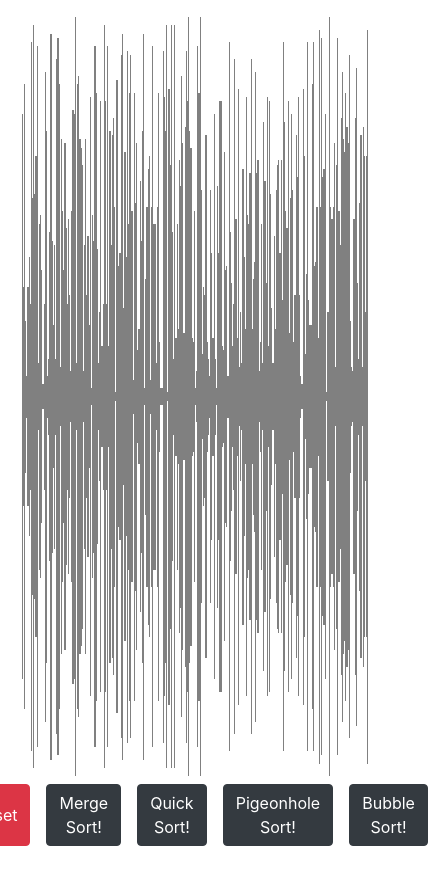
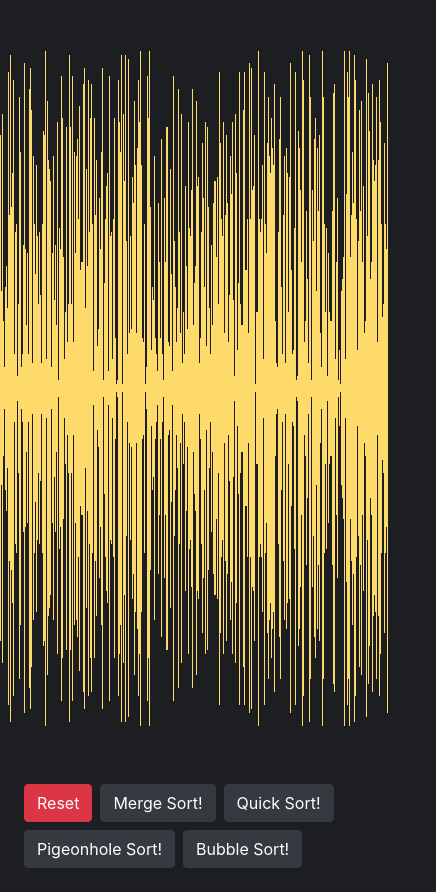
Before and after one commit to nikolajjsj/Sorting-Visualization, a React (Create React App) app: page / in a window 390 px wide. Shown: the whole page, 436 px wide, since content can reach past the window. Before the commit the page ends 854 px from the top, so only its background shows below. Built offline with nearby package versions, Linux system fonts and the light colour scheme.

Commit message:
Updated style and colors, plus better responsive design

```diff
--- a/src/App.css
+++ b/src/App.css
@@ -1,38 +1,41 @@
-.App {
-  text-align: center;
+:root {
+  --bg-color: #1d1e22;
+  --text-color: #d4d4dc;
+  --accent-color: #feda6a;
 }
 
-.App-logo {
-  height: 40vmin;
-  pointer-events: none;
+body {
+  background-color: var(--bg-color);
+  color: var(--text-color);
 }
 
-@media (prefers-reduced-motion: no-preference) {
-  .App-logo {
-    animation: App-logo-spin infinite 20s linear;
-  }
-}
-
-.App-header {
-  background-color: #282c34;
-  min-height: 100vh;
+.page-div {
   display: flex;
   flex-direction: column;
   align-items: center;
-  justify-content: center;
-  font-size: calc(10px + 2vmin);
-  color: white;
+  justify-content: space-between;
+  height: 100%;
+  width: 100%;
 }
 
-.App-link {
-  color: #61dafb;
+.array-div {
+  display: flex;
+  flex-direction: row;
+  align-items: center;
+  justify-content: space-evenly;
+  height: 90vh;
+  width: 100%;
 }
 
-@keyframes App-logo-spin {
-  from {
-    transform: rotate(0deg);
-  }
-  to {
-    transform: rotate(360deg);
-  }
+.array-bar {
+  width: .25vw;
+  background-color: var(--accent-color);
+  margin-top: 2vh;
 }
+
+.buttons {
+  display: flex;
+  flex-wrap: wrap;
+  flex-direction: row;
+  margin: 20px;
+}
--- a/src/App.js
+++ b/src/App.js
@@ -1,6 +1,6 @@
 import React from "react";
 import "./App.css";
-import SortingVisualizer from "./SortingVisualizer/SortingVisualizer";
+import SortingVisualizer from "./SortingVisualizer.jsx";
 
 function App() {
   return (
--- a/src/SortingVisualizer/SortingVisualizer.jsx
+++ b/src/SortingVisualizer.jsx
@@ -1,8 +1,9 @@
 import React from "react";
-import "./SortingVisualizer.css";
+import "./App.css";
 
 const ANIMATION_SPEED_MS = 2;
-const NUMBER_OF_BARS = 300;
+const NUMBER_OF_BARS = 400;
+const BAR_COLOR = "feda6a";
 
 export default class SortingVisualizer extends React.Component {
   constructor(props) {
@@ -12,6 +13,73 @@ export default class SortingVisualizer extends React.Component {
 
   componentDidMount() {
     this.resetArray();
+  }
+
+  resetArray() {
+    const array = [];
+    for (let i = 0; i < NUMBER_OF_BARS; i++) {
+      array.push(randomIntFromInterval(1, 80));
+    }
+    this.setState({ array });
+  }
+
+  render() {
+    const { array } = this.state;
+
+    return (
+      <div className="page-div">
+        <div className="array-div">
+          {array.map((value, id) => (
+            <div
+              className="array-bar"
+              style={{ height: `${value}vh` }}
+              key={id}
+            ></div>
+          ))}
+        </div>
+        <div className="buttons">
+          <button
+            type="button"
+            className="btn btn-danger m-1"
+            onClick={() => this.resetArray()}
+          >
+            Reset
+          </button>
+          <button
+            type="button"
+            className="btn btn-dark m-1"
+            onClick={() =>
+              this.mergeSort(this.state.array, 0, this.state.array.length - 1)
+            }
+          >
+            Merge Sort!
+          </button>
+          <button
+            type="button"
+            className="btn btn-dark m-1"
+            onClick={() =>
+              this.quickSort(this.state.array, 0, this.state.array.length - 1)
+            }
+          >
+            Quick Sort!
+          </button>
+          <button
+            type="button"
+            className="btn btn-dark m-1"
+            onClick={() => this.pigeonHoleSort(this.state.array)}
+          >
+            Pigeonhole Sort!
+          </button>
+          <button
+            type="button"
+            className="btn btn-dark m-1"
+            onClick={() => this.bubbleSort(this.state.array)}
+          >
+            Bubble Sort!
+          </button>
+        </div>
+      </div>
+    );
   }
 
   async mergeSort(arr, left, right) {
@@ -87,21 +155,21 @@ export default class SortingVisualizer extends React.Component {
     for (let i = 0; i < len; i++) {
       await sleep(ANIMATION_SPEED_MS);
       if (arr[i] > max) {
-        array_bars[max_index].style.backgroundColor = "grey";
+        array_bars[max_index].style.backgroundColor = "BAR_COLOR";
         max = arr[i];
         max_index = i;
         array_bars[i].style.backgroundColor = "red";
       } else if (arr[i] < min) {
-        array_bars[min_index].style.backgroundColor = "grey";
+        array_bars[min_index].style.backgroundColor = "BAR_COLOR";
         min = arr[i];
         min_index = i;
         array_bars[i].style.backgroundColor = "black";
       } else {
-        array_bars[i].style.backgroundColor = "grey";
+        array_bars[i].style.backgroundColor = "BAR_COLOR";
       }
     }
     for (let i = 0; i < array_bars.length; i++) {
-      array_bars[i].style.backgroundColor = "grey";
+      array_bars[i].style.backgroundColor = "BAR_COLOR";
     }
     let range = max - min + 1;
     let phole = Array(len).fill(0);
@@ -127,73 +195,6 @@ export default class SortingVisualizer extends React.Component {
       }
     }
   }
-
-  resetArray() {
-    const array = [];
-    for (let i = 0; i < NUMBER_OF_BARS; i++) {
-      array.push(randomIntFromInterval(1, 90));
-    }
-    this.setState({ array });
-  }
-
-  render() {
-    const { array } = this.state;
-
-    return (
-      <div className="page-div">
-        <div className="array-div">
-          {array.map((value, id) => (
-            <div
-              className="array-bar"
-              style={{ height: `${value}vh` }}
-              key={id}
-            ></div>
-          ))}
-        </div>
-        <div className="buttons">
-          <button
-            type="button"
-            className="btn btn-danger m-2"
-            onClick={() => this.resetArray()}
-          >
-            Reset
-          </button>
-          <button
-            type="button"
-            className="btn btn-dark m-2"
-            onClick={() =>
-              this.mergeSort(this.state.array, 0, this.state.array.length - 1)
-            }
-          >
-            Merge Sort!
-          </button>
-          <button
-            type="button"
-            className="btn btn-dark m-2"
-            onClick={() =>
-              this.quickSort(this.state.array, 0, this.state.array.length - 1)
-            }
-          >
-            Quick Sort!
-          </button>
-          <button
-            type="button"
-            className="btn btn-dark m-2"
-            onClick={() => this.pigeonHoleSort(this.state.array)}
-          >
-            Pigeonhole Sort!
-          </button>
-          <button
-            type="button"
-            className="btn btn-dark m-2"
-            onClick={() => this.bubbleSort(this.state.array)}
-          >
-            Bubble Sort!
-          </button>
-        </div>
-      </div>
-    );
-  }
 }
 
 function randomIntFromInterval(min, max) {
--- a/src/SortingVisualizer/SortingVisualizer.css
+++ /dev/null
@@ -1,26 +0,0 @@
-.page-div {
-  display: flex;
-  flex-direction: column;
-  align-items: center;
-  justify-content: space-evenly;
-}
-
-.array-div {
-  display: flex;
-  flex-direction: row;
-  align-items: center;
-  justify-content: space-evenly;
-  height: 92vh;
-}
-
-.array-bar {
-  width: .3vw;
-  background-color: gray;
-  margin-top: 2vh;
-}
-
-.buttons {
-  display: flex;
-  flex-direction: row;
-  justify-content: space-evenly;
-}
--- a/src/index.css
+++ /dev/null
@@ -1,13 +0,0 @@
-body {
-  margin: 0;
-  font-family: -apple-system, BlinkMacSystemFont, 'Segoe UI', 'Roboto', 'Oxygen',
-    'Ubuntu', 'Cantarell', 'Fira Sans', 'Droid Sans', 'Helvetica Neue',
-    sans-serif;
-  -webkit-font-smoothing: antialiased;
-  -moz-osx-font-smoothing: grayscale;
-}
-
-code {
-  font-family: source-code-pro, Menlo, Monaco, Consolas, 'Courier New',
-    monospace;
-}
--- a/src/index.js
+++ b/src/index.js
@@ -1,6 +1,5 @@
 import React from 'react';
 import ReactDOM from 'react-dom';
-import './index.css';
 import App from './App';
 
 ReactDOM.render(
```
